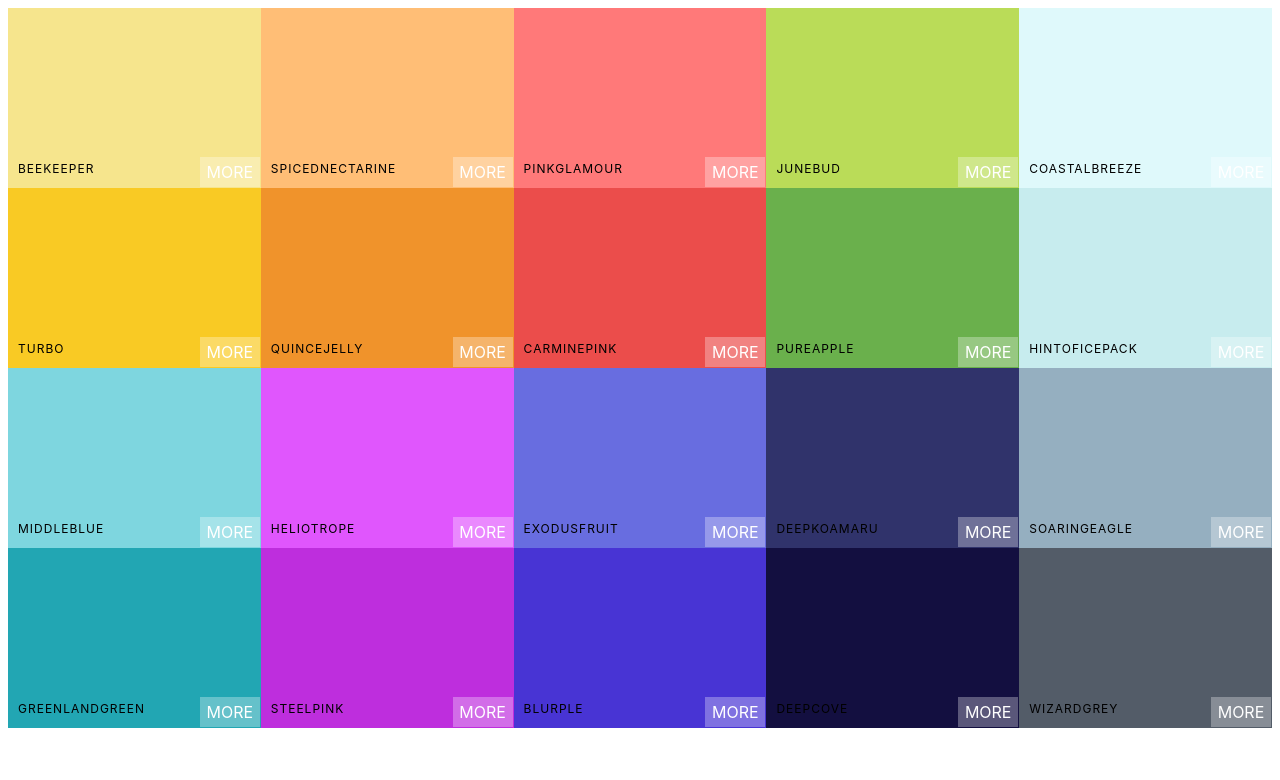
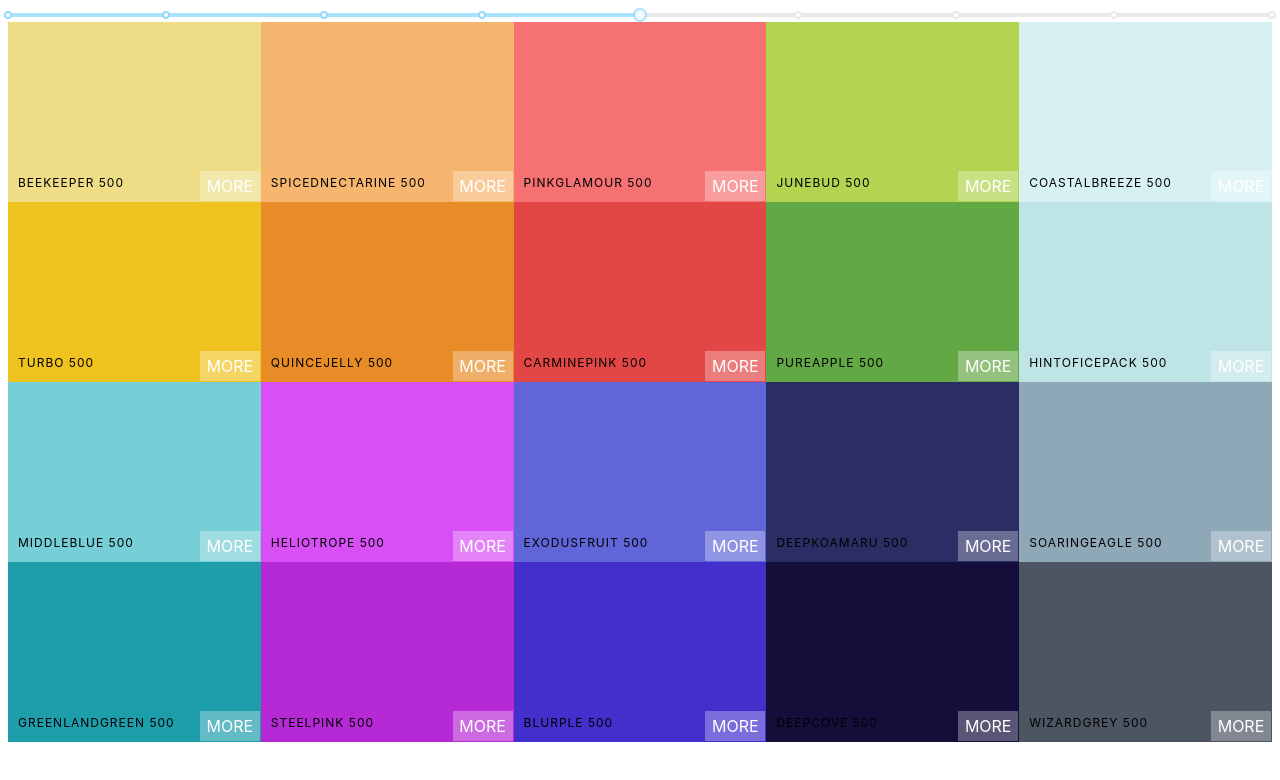
Before and after one commit to raphaelvolts/ReactColorsApp, a React (Vite) app: page / in a window 1280 px wide. Shown: the top 780 px of the page. Built offline with nearby package versions, Linux system fonts and the light colour scheme.

Commit message:
added unstyled color slider using rc-slider library

```diff
--- a/package.json
+++ b/package.json
@@ -11,6 +11,7 @@
   },
   "dependencies": {
     "chroma-js": "^3.1.1",
+    "rc-slider": "^11.1.6",
     "react": "^18.2.0",
     "react-copy-to-clipboard": "^5.1.0",
     "react-dom": "^18.2.0"
--- a/src/App.jsx
+++ b/src/App.jsx
@@ -4,7 +4,7 @@ import generatePalette from "./chromaColorHelper";
 
 function App() {
   console.log(generatePalette(seedColors[4]));
-  return <Palette {...seedColors[4]} />;
+  return <Palette palette={generatePalette(seedColors[4])} />;
 }
 
 export default App;
--- a/src/ColorBox.jsx
+++ b/src/ColorBox.jsx
@@ -9,15 +9,15 @@ export default function ColorBox({ background }) {
     setTimeout(() => setCopied(false), 1500);
   }
   return (
-    <CopyToClipboard text={background.color} onCopy={changeCopiedState}>
-      <div className="ColorBox" style={{ background: background.color }}>
+    <CopyToClipboard text={background.hex} onCopy={changeCopiedState}>
+      <div className="ColorBox" style={{ background: background.hex }}>
         <div
           className={`copy-overlay ${copied && "show"}`}
-          style={{ background: background.color }}
+          style={{ background: background.hex }}
         />
         <div className={`copy-msg ${copied && "show"}`}>
           <h1>Copied!</h1>
-          <p>{background.color}</p>
+          <p>{background.hex}</p>
         </div>
         <div className="copy-container">
           <div className="box-container">
--- a/src/Palette.jsx
+++ b/src/Palette.jsx
@@ -1,12 +1,29 @@
+import { useState } from "react";
 import ColorBox from "./ColorBox";
+import Slider from "rc-slider";
+import "rc-slider/assets/index.css";
 import "./Palette.css";
 
-export default function Palette({ colors, emoji, id, paletteName }) {
-  const colorBox = colors.map((color, i) => {
-    return <ColorBox key={`c-${i}`} background={color} />;
+export default function Palette({ palette }) {
+  const [level, setLevel] = useState(500);
+  const { colors, emoji, id, paletteName } = palette;
+  const colorBox = colors[level].map((color, i) => {
+    return <ColorBox key={color.id} background={color} />;
   });
+  function handleLevel(newLevel) {
+    setLevel(newLevel);
+  }
   return (
     <div className="Palette">
+      <Slider
+        defaultValue={level}
+        value={level}
+        min={100}
+        max={900}
+        step={100}
+        dots={true}
+        onChange={handleLevel}
+      />
       <div className="Palette-colors">{colorBox}</div>
     </div>
   );
```
Also changed, not shown: 1 other file (tests, documents, lock files or other folders).
